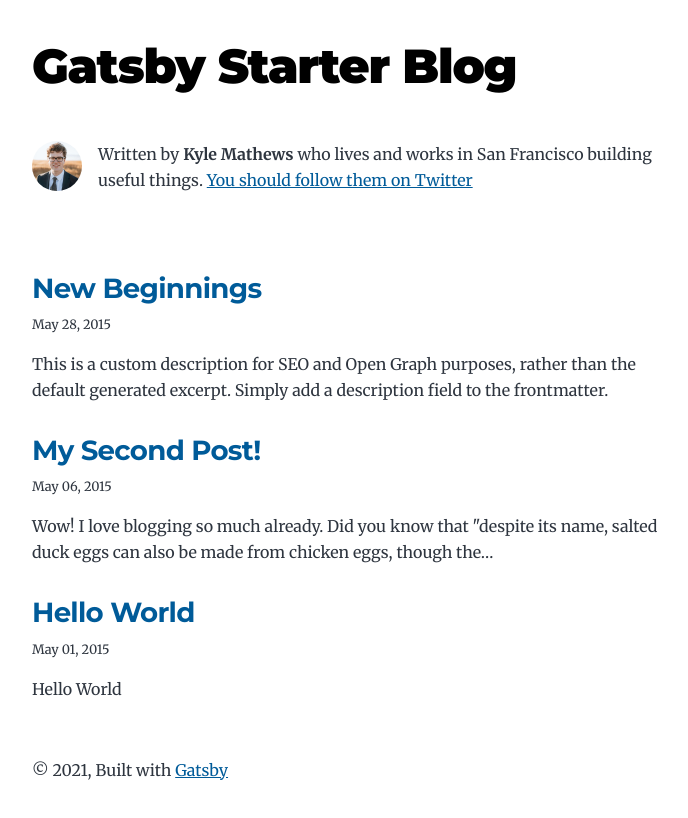
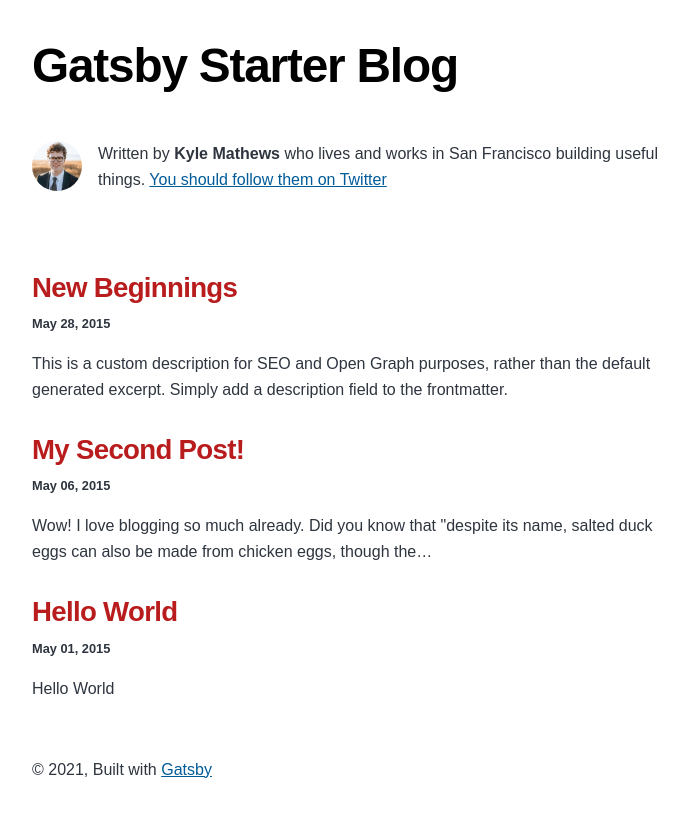
Before and after one commit to zisuzon/gatsby-starter-blog-with-tailwind, a Gatsby site: page / in a window 1280 px wide. Shown: the whole page, without its empty margins (292-980 px from the left). Built offline with nearby package versions, Linux system fonts and the light colour scheme; Gatsby itself is replaced by a stand-in of ours; a web font is replaced by a local one.

Commit message:
init commit

```diff
--- a/gatsby-config.js
+++ b/gatsby-config.js
@@ -12,6 +12,22 @@
     },
   },
   plugins: [
+    {
+      resolve: `gatsby-plugin-sass`,
+      options: {
+        // Configure SASS to process Tailwind
+        postCssPlugins: [require('tailwindcss')],
+      },
+    },
+    {
+      resolve: `gatsby-plugin-google-fonts`,
+      options: {
+        fonts: [
+          'Mulish\:200,300,400,500,600,700,800'
+        ],
+        display: 'swap'
+      }
+    },
     `gatsby-plugin-image`,
     {
       resolve: `gatsby-source-filesystem`,
--- a/package.json
+++ b/package.json
@@ -12,10 +12,12 @@
     "gatsby-plugin-feed": "^4.1.0",
     "gatsby-plugin-gatsby-cloud": "^4.1.0",
     "gatsby-plugin-google-analytics": "^4.1.0",
+    "gatsby-plugin-google-fonts": "^1.0.1",
     "gatsby-plugin-image": "^2.1.0",
     "gatsby-plugin-manifest": "^4.1.0",
     "gatsby-plugin-offline": "^5.1.0",
     "gatsby-plugin-react-helmet": "^5.1.0",
+    "gatsby-plugin-sass": "^5.1.0",
     "gatsby-plugin-sharp": "^4.1.0",
     "gatsby-remark-copy-linked-files": "^5.1.0",
     "gatsby-remark-images": "^6.1.0",
@@ -25,10 +27,12 @@
     "gatsby-source-filesystem": "^4.1.0",
     "gatsby-transformer-remark": "^5.1.0",
     "gatsby-transformer-sharp": "^4.1.0",
+    "node-sass": "^6.0.1",
     "prismjs": "^1.25.0",
     "react": "^17.0.1",
     "react-dom": "^17.0.1",
     "react-helmet": "^6.1.0",
+    "tailwindcss": "^2.2.19",
     "typeface-merriweather": "0.0.72",
     "typeface-montserrat": "0.0.75"
   },
@@ -47,7 +51,7 @@
   },
   "scripts": {
     "build": "gatsby build",
-    "develop": "gatsby develop",
+    "dev": "gatsby develop",
     "format": "prettier --write \"**/*.{js,jsx,ts,tsx,json,md}\"",
     "start": "gatsby develop",
     "serve": "gatsby serve",
--- a/src/pages/index.js
+++ b/src/pages/index.js
@@ -41,10 +41,10 @@
                 <header>
                   <h2>
                     <Link to={post.fields.slug} itemProp="url">
-                      <span itemProp="headline">{title}</span>
+                      <span itemProp="headline" className="text-red-700 font-bold">{title}</span>
                     </Link>
                   </h2>
-                  <small>{post.frontmatter.date}</small>
+                  <small className="font-black">{post.frontmatter.date}</small>
                 </header>
                 <section>
                   <p
--- /dev/null
+++ b/src/styles/fonts.css
@@ -0,0 +1,189 @@
+/* vietnamese */
+@font-face {
+  font-family: 'Muli';
+  font-style: normal;
+  font-weight: 300;
+  font-display: swap;
+  src: url(https://fonts.gstatic.com/s/muli/v22/7Auwp_0qiz-afT3GLRrX.woff2) format('woff2');
+  unicode-range: U+0102-0103, U+0110-0111, U+0128-0129, U+0168-0169, U+01A0-01A1, U+01AF-01B0, U+1EA0-1EF9, U+20AB;
+}
+/* latin-ext */
+@font-face {
+  font-family: 'Muli';
+  font-style: normal;
+  font-weight: 300;
+  font-display: swap;
+  src: url(https://fonts.gstatic.com/s/muli/v22/7Auwp_0qiz-afTzGLRrX.woff2) format('woff2');
+  unicode-range: U+0100-024F, U+0259, U+1E00-1EFF, U+2020, U+20A0-20AB, U+20AD-20CF, U+2113, U+2C60-2C7F, U+A720-A7FF;
+}
+/* latin */
+@font-face {
+  font-family: 'Muli';
+  font-style: normal;
+  font-weight: 300;
+  font-display: swap;
+  src: url(https://fonts.gstatic.com/s/muli/v22/7Auwp_0qiz-afTLGLQ.woff2) format('woff2');
+  unicode-range: U+0000-00FF, U+0131, U+0152-0153, U+02BB-02BC, U+02C6, U+02DA, U+02DC, U+2000-206F, U+2074, U+20AC, U+2122, U+2191, U+2193, U+2212, U+2215, U+FEFF, U+FFFD;
+}
+/* vietnamese */
+@font-face {
+  font-family: 'Muli';
+  font-style: normal;
+  font-weight: 400;
+  font-display: swap;
+  src: url(https://fonts.gstatic.com/s/muli/v22/7Auwp_0qiz-afT3GLRrX.woff2) format('woff2');
+  unicode-range: U+0102-0103, U+0110-0111, U+0128-0129, U+0168-0169, U+01A0-01A1, U+01AF-01B0, U+1EA0-1EF9, U+20AB;
+}
+/* latin-ext */
+@font-face {
+  font-family: 'Muli';
+  font-style: normal;
+  font-weight: 400;
+  font-display: swap;
+  src: url(https://fonts.gstatic.com/s/muli/v22/7Auwp_0qiz-afTzGLRrX.woff2) format('woff2');
+  unicode-range: U+0100-024F, U+0259, U+1E00-1EFF, U+2020, U+20A0-20AB, U+20AD-20CF, U+2113, U+2C60-2C7F, U+A720-A7FF;
+}
+/* latin */
+@font-face {
+  font-family: 'Muli';
+  font-style: normal;
+  font-weight: 400;
+  font-display: swap;
+  src: url(https://fonts.gstatic.com/s/muli/v22/7Auwp_0qiz-afTLGLQ.woff2) format('woff2');
+  unicode-range: U+0000-00FF, U+0131, U+0152-0153, U+02BB-02BC, U+02C6, U+02DA, U+02DC, U+2000-206F, U+2074, U+20AC, U+2122, U+2191, U+2193, U+2212, U+2215, U+FEFF, U+FFFD;
+}
+/* vietnamese */
+@font-face {
+  font-family: 'Muli';
+  font-style: normal;
+  font-weight: 500;
+  font-display: swap;
+  src: url(https://fonts.gstatic.com/s/muli/v22/7Auwp_0qiz-afT3GLRrX.woff2) format('woff2');
+  unicode-range: U+0102-0103, U+0110-0111, U+0128-0129, U+0168-0169, U+01A0-01A1, U+01AF-01B0, U+1EA0-1EF9, U+20AB;
+}
+/* latin-ext */
+@font-face {
+  font-family: 'Muli';
+  font-style: normal;
+  font-weight: 500;
+  font-display: swap;
+  src: url(https://fonts.gstatic.com/s/muli/v22/7Auwp_0qiz-afTzGLRrX.woff2) format('woff2');
+  unicode-range: U+0100-024F, U+0259, U+1E00-1EFF, U+2020, U+20A0-20AB, U+20AD-20CF, U+2113, U+2C60-2C7F, U+A720-A7FF;
+}
+/* latin */
+@font-face {
+  font-family: 'Muli';
+  font-style: normal;
+  font-weight: 500;
+  font-display: swap;
+  src: url(https://fonts.gstatic.com/s/muli/v22/7Auwp_0qiz-afTLGLQ.woff2) format('woff2');
+  unicode-range: U+0000-00FF, U+0131, U+0152-0153, U+02BB-02BC, U+02C6, U+02DA, U+02DC, U+2000-206F, U+2074, U+20AC, U+2122, U+2191, U+2193, U+2212, U+2215, U+FEFF, U+FFFD;
+}
+/* vietnamese */
+@font-face {
+  font-family: 'Muli';
+  font-style: normal;
+  font-weight: 600;
+  font-display: swap;
+  src: url(https://fonts.gstatic.com/s/muli/v22/7Auwp_0qiz-afT3GLRrX.woff2) format('woff2');
+  unicode-range: U+0102-0103, U+0110-0111, U+0128-0129, U+0168-0169, U+01A0-01A1, U+01AF-01B0, U+1EA0-1EF9, U+20AB;
+}
+/* latin-ext */
+@font-face {
+  font-family: 'Muli';
+  font-style: normal;
+  font-weight: 600;
+  font-display: swap;
+  src: url(https://fonts.gstatic.com/s/muli/v22/7Auwp_0qiz-afTzGLRrX.woff2) format('woff2');
+  unicode-range: U+0100-024F, U+0259, U+1E00-1EFF, U+2020, U+20A0-20AB, U+20AD-20CF, U+2113, U+2C60-2C7F, U+A720-A7FF;
+}
+/* latin */
+@font-face {
+  font-family: 'Muli';
+  font-style: normal;
+  font-weight: 600;
+  font-display: swap;
+  src: url(https://fonts.gstatic.com/s/muli/v22/7Auwp_0qiz-afTLGLQ.woff2) format('woff2');
+  unicode-range: U+0000-00FF, U+0131, U+0152-0153, U+02BB-02BC, U+02C6, U+02DA, U+02DC, U+2000-206F, U+2074, U+20AC, U+2122, U+2191, U+2193, U+2212, U+2215, U+FEFF, U+FFFD;
+}
+/* vietnamese */
+@font-face {
+  font-family: 'Muli';
+  font-style: normal;
+  font-weight: 700;
+  font-display: swap;
+  src: url(https://fonts.gstatic.com/s/muli/v22/7Auwp_0qiz-afT3GLRrX.woff2) format('woff2');
+  unicode-range: U+0102-0103, U+0110-0111, U+0128-0129, U+0168-0169, U+01A0-01A1, U+01AF-01B0, U+1EA0-1EF9, U+20AB;
+}
+/* latin-ext */
+@font-face {
+  font-family: 'Muli';
+  font-style: normal;
+  font-weight: 700;
+  font-display: swap;
+  src: url(https://fonts.gstatic.com/s/muli/v22/7Auwp_0qiz-afTzGLRrX.woff2) format('woff2');
+  unicode-range: U+0100-024F, U+0259, U+1E00-1EFF, U+2020, U+20A0-20AB, U+20AD-20CF, U+2113, U+2C60-2C7F, U+A720-A7FF;
+}
+/* latin */
+@font-face {
+  font-family: 'Muli';
+  font-style: normal;
+  font-weight: 700;
+  font-display: swap;
+  src: url(https://fonts.gstatic.com/s/muli/v22/7Auwp_0qiz-afTLGLQ.woff2) format('woff2');
+  unicode-range: U+0000-00FF, U+0131, U+0152-0153, U+02BB-02BC, U+02C6, U+02DA, U+02DC, U+2000-206F, U+2074, U+20AC, U+2122, U+2191, U+2193, U+2212, U+2215, U+FEFF, U+FFFD;
+}
+/* vietnamese */
+@font-face {
+  font-family: 'Muli';
+  font-style: normal;
+  font-weight: 800;
+  font-display: swap;
+  src: url(https://fonts.gstatic.com/s/muli/v22/7Auwp_0qiz-afT3GLRrX.woff2) format('woff2');
+  unicode-range: U+0102-0103, U+0110-0111, U+0128-0129, U+0168-0169, U+01A0-01A1, U+01AF-01B0, U+1EA0-1EF9, U+20AB;
+}
+/* latin-ext */
+@font-face {
+  font-family: 'Muli';
+  font-style: normal;
+  font-weight: 800;
+  font-display: swap;
+  src: url(https://fonts.gstatic.com/s/muli/v22/7Auwp_0qiz-afTzGLRrX.woff2) format('woff2');
+  unicode-range: U+0100-024F, U+0259, U+1E00-1EFF, U+2020, U+20A0-20AB, U+20AD-20CF, U+2113, U+2C60-2C7F, U+A720-A7FF;
+}
+/* latin */
+@font-face {
+  font-family: 'Muli';
+  font-style: normal;
+  font-weight: 800;
+  font-display: swap;
+  src: url(https://fonts.gstatic.com/s/muli/v22/7Auwp_0qiz-afTLGLQ.woff2) format('woff2');
+  unicode-range: U+0000-00FF, U+0131, U+0152-0153, U+02BB-02BC, U+02C6, U+02DA, U+02DC, U+2000-206F, U+2074, U+20AC, U+2122, U+2191, U+2193, U+2212, U+2215, U+FEFF, U+FFFD;
+}
+/* vietnamese */
+@font-face {
+  font-family: 'Muli';
+  font-style: normal;
+  font-weight: 900;
+  font-display: swap;
+  src: url(https://fonts.gstatic.com/s/muli/v22/7Auwp_0qiz-afT3GLRrX.woff2) format('woff2');
+  unicode-range: U+0102-0103, U+0110-0111, U+0128-0129, U+0168-0169, U+01A0-01A1, U+01AF-01B0, U+1EA0-1EF9, U+20AB;
+}
+/* latin-ext */
+@font-face {
+  font-family: 'Muli';
+  font-style: normal;
+  font-weight: 900;
+  font-display: swap;
+  src: url(https://fonts.gstatic.com/s/muli/v22/7Auwp_0qiz-afTzGLRrX.woff2) format('woff2');
+  unicode-range: U+0100-024F, U+0259, U+1E00-1EFF, U+2020, U+20A0-20AB, U+20AD-20CF, U+2113, U+2C60-2C7F, U+A720-A7FF;
+}
+/* latin */
+@font-face {
+  font-family: 'Muli';
+  font-style: normal;
+  font-weight: 900;
+  font-display: swap;
+  src: url(https://fonts.gstatic.com/s/muli/v22/7Auwp_0qiz-afTLGLQ.woff2) format('woff2');
+  unicode-range: U+0000-00FF, U+0131, U+0152-0153, U+02BB-02BC, U+02C6, U+02DA, U+02DC, U+2000-206F, U+2074, U+20AC, U+2122, U+2191, U+2193, U+2212, U+2215, U+FEFF, U+FFFD;
+}
--- a/src/style.css
+++ b/src/styles/style.scss
@@ -27,12 +27,10 @@
   --spacing-20: 5rem;
   --spacing-24: 6rem;
   --spacing-32: 8rem;
-  --fontFamily-sans: Montserrat, system-ui, -apple-system, BlinkMacSystemFont,
-    "Segoe UI", Roboto, "Helvetica Neue", Arial, "Noto Sans", sans-serif,
-    "Apple Color Emoji", "Segoe UI Emoji", "Segoe UI Symbol", "Noto Color Emoji";
+  --fontFamily-sans: muli, sans-serif;
   --fontFamily-serif: "Merriweather", "Georgia", Cambria, "Times New Roman",
     Times, serif;
-  --font-body: var(--fontFamily-serif);
+  --font-body: var(--fontFamily-sans);
   --font-heading: var(--fontFamily-sans);
   --fontWeight-normal: 400;
   --fontWeight-medium: 500;
--- /dev/null
+++ b/src/styles/tailwind.scss
@@ -0,0 +1,6 @@
+
+@tailwind base
+
+@tailwind components;
+
+@tailwind utilities;
--- /dev/null
+++ b/tailwind.config.js
@@ -0,0 +1,11 @@
+module.exports = {
+  purge: [],
+  darkMode: false, // or 'media' or 'class'
+  theme: {
+    extend: {},
+  },
+  variants: {
+    extend: {},
+  },
+  plugins: [],
+}
```
Also changed, not shown: gatsby-browser.js (+11 -4 lines), src/styles/normalize.css (renamed from src/normalize.css), 2 other files.
